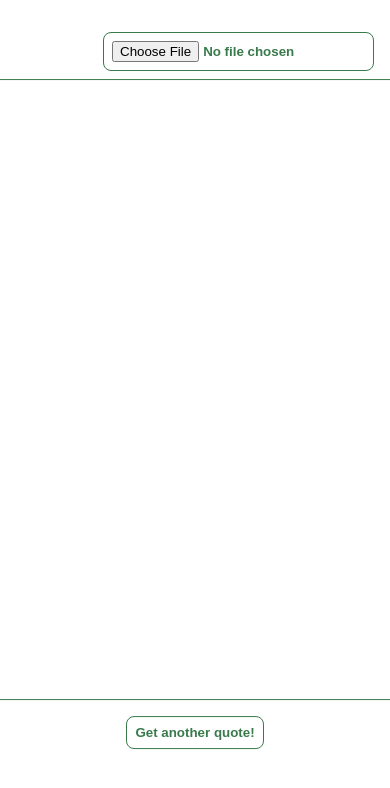
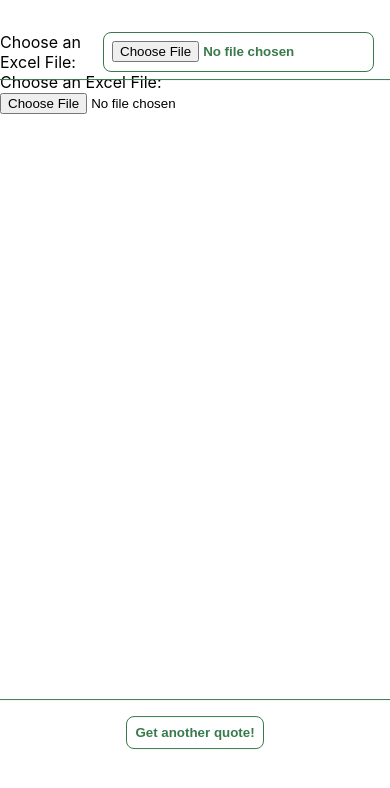
Before and after one commit to jeehay-park/t6-quotes, a React (Create React App) app: page / in a window 390 px wide. Shown: the top 788 px of the page. Built offline with nearby package versions, Linux system fonts and the light colour scheme.

Commit message:
Testing file upload from mobile browser

```diff
--- a/public/index.html
+++ b/public/index.html
@@ -39,5 +39,9 @@
       To begin the development, run `npm start` or `yarn start`.
       To create a production bundle, use `npm run build` or `yarn build`.
     -->
+    <form>
+      <label htmlFor="fileInput">Choose an Excel File:</label>
+      <input id="fileInput" type="file" accept=".xlsx, .xls" />
+  </form>
   </body>
 </html>
--- a/src/GetUserData.js
+++ b/src/GetUserData.js
@@ -59,6 +59,7 @@ export default function GetUserData() {
       return(
         <>
             <RightCorner>
+                <label htmlFor="fileInput">Choose an Excel File:</label>
                 <Upload
                     id="fileInput"
                     type="file"
```
